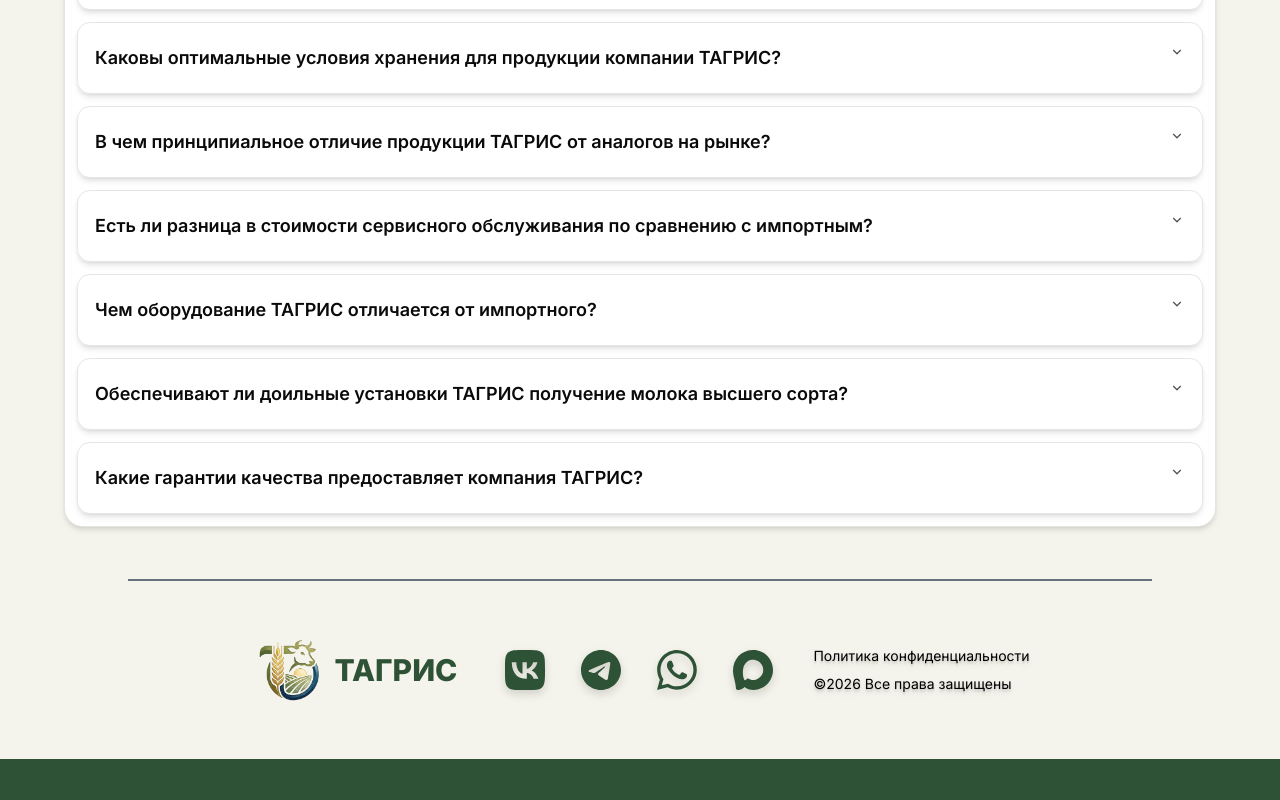
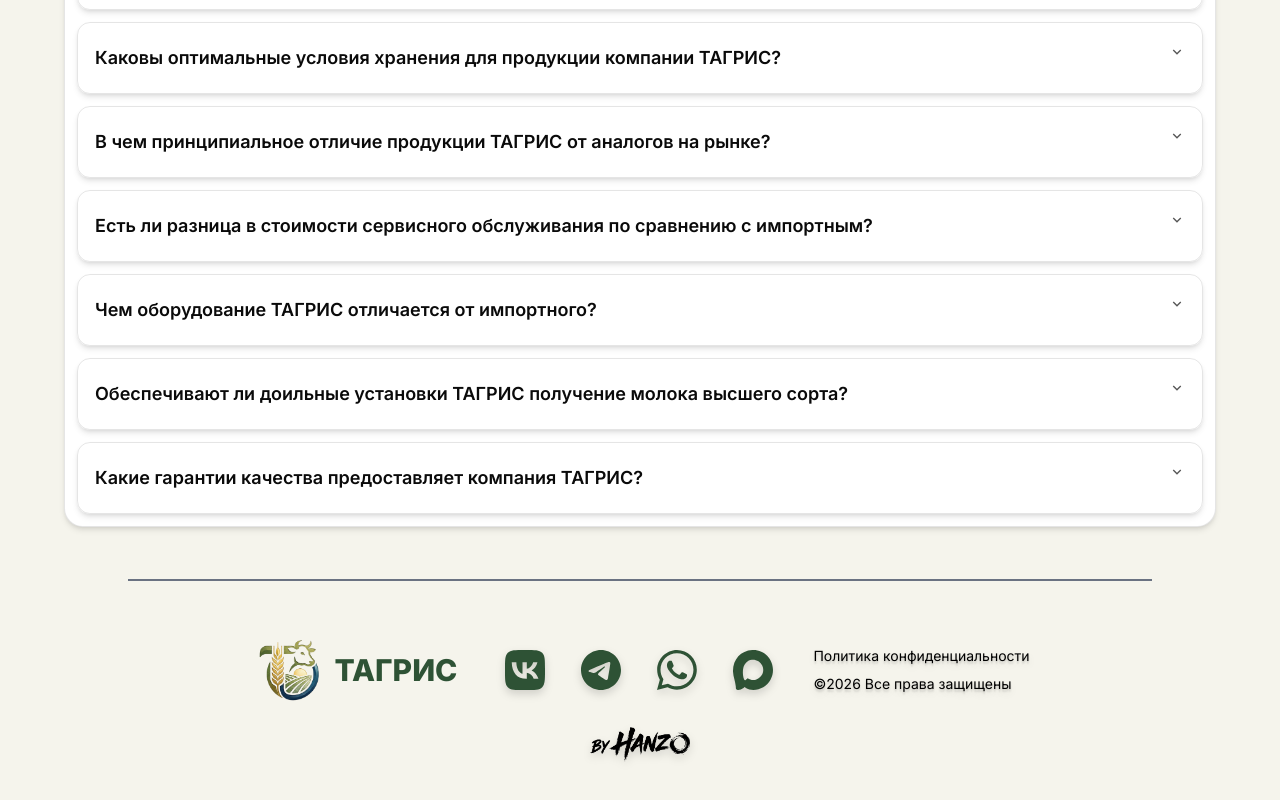
Before and after one commit to HANZO-2302/Agro, a Next.js app: page / in a window 1280 px wide. Shown: the part 4586-5386 px from the top of the page. Before the commit the page ends 5345 px from the top, so only its background shows below. Built offline with nearby package versions, Linux system fonts and the light colour scheme.

Commit message:
Refactor code structure for improved readability and maintainability

```diff
--- a/components/ui/Footer.tsx
+++ b/components/ui/Footer.tsx
@@ -17,7 +17,7 @@
   return (
     <div className="px-4 overflow-hidden w-full mt-9 max-w-7xl bg-accent/0 ">
       <div className=" max-w-5xl w-full mx-auto border-t-2 border-gray-500 "></div>
-      <div className="p-4 mt-8 mb-8 flex flex-col sm:flex-row justify-center items-center gap-2 md:gap-4 lg:gap-8  ">
+      <div className="p-4 mt-8 flex flex-col sm:flex-row justify-center items-center gap-2 md:gap-4 lg:gap-8  ">
         {/* ── Logo ─────────────────────────────────────────────────────── */}
         <div className="flex justify-center items-center shrink-0 gap-3 p-2">
           <Image
@@ -243,6 +243,21 @@
           </h2>
         </div>
       </div>
+      <div className="flex justify-center items-center shrink-0 ">
+        <a
+          href="https://www.google.com/search?q=hanzo"
+          target="_blank"
+          rel="noopener noreferrer"
+        >
+          <Image
+            src="/ByHanzo.webp"
+            alt="Hanzo"
+            width={100}
+            height={100}
+            className="w-25 pb-13 object-contain  drop-shadow-lg"
+          />
+        </a>
+      </div>
     </div>
   );
 }
```
Also changed, not shown: public/ByHanzo.webp (added).
